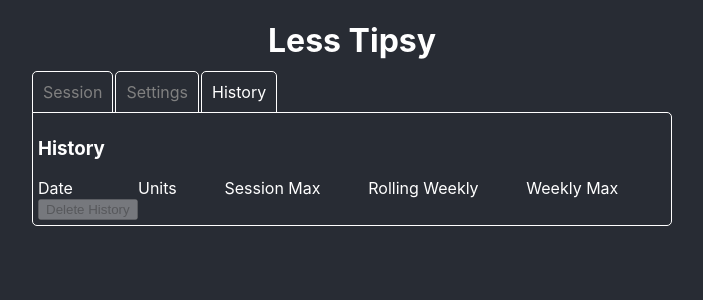
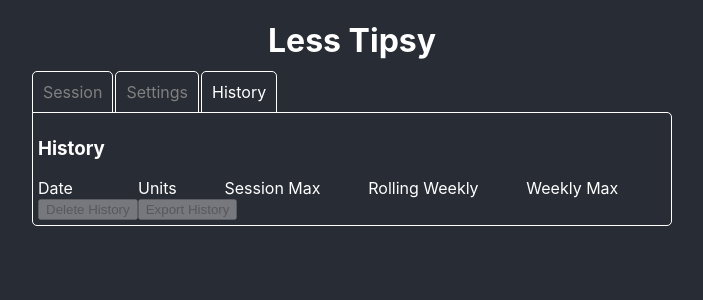
Before and after one commit to shaunlusk/less-tipsy, a React (Create React App) app: page / in a window 1280 px wide. Both pictures are taken after a click on the element "History". Shown: the top 300 px of the page, without its empty margins (288-991 px from the left). Built offline with nearby package versions, Linux system fonts and the light colour scheme.

Commit message:
Export history

```diff
--- a/src/components/history-panel/history-panel.tsx
+++ b/src/components/history-panel/history-panel.tsx
@@ -1,6 +1,7 @@
 import * as React from 'react';
 import { DateDisplay } from '../date-display/date-display';
 import { NumberDisplay } from '../number-display/number-display';
+import { FileService, IHistoricSessionExportModel } from '../../services/file-service';
 import './history-panel.scss';
 
 export interface IHistoryPanelSession {
@@ -17,6 +18,16 @@ export interface IHistoryPanelProps {
 }
 
 class HistoryPanel extends React.Component<IHistoryPanelProps, any> {
+  private exportHistory() {
+    FileService.exportHistory(this.props.sessions.map<IHistoricSessionExportModel>(session => ({
+      date: session.date,
+      sessionMax: session.sessionMax,
+      weeklyMax: session.weeklyMax,
+      rollingWeekly: session.rollingWeekly,
+      unitsConsumed: session.unitsConsumed
+    })));
+  }
+
   render() {
     let idx = 0;
     return <div>
@@ -38,7 +49,11 @@ class HistoryPanel extends React.Component<IHistoryPanelProps, any> {
           </React.Fragment>
         })}
         </div>
-        <div className="history-panel-buttons"><button disabled={this.props.sessions.length === 0} onClick={this.props.deleteHistory}>Delete History</button></div>
+        <div className="history-panel-buttons">
+          <button disabled={this.props.sessions.length === 0} onClick={this.props.deleteHistory}>Delete History</button>
+          <button disabled={this.props.sessions.length === 0} onClick={this.exportHistory.bind(this)}>Export History</button>
+        </div>
+
       </div>
   }
 }
--- /dev/null
+++ b/src/services/file-service.tsx
@@ -0,0 +1,23 @@
+import { saveFile } from '../utils/save-file';
+
+export interface IHistoricSessionExportModel {
+  unitsConsumed: number;
+  sessionMax: number;
+  weeklyMax: number;
+  rollingWeekly: number;
+  date: Date;
+}
+
+export class FileService {
+  public static exportHistory(sessions: IHistoricSessionExportModel[]): void {
+    const data = this.historyToData(sessions);
+    saveFile(data, 'less-tipsy-history.csv', 'text/csv');
+  }
+
+  private static historyToData(sessions: IHistoricSessionExportModel[]) {
+    const data = 'Date,Units,Session Max,Rolling Weekly,Weekly Max\n';
+    return data + sessions.map(session =>
+      `${session.date},${session.unitsConsumed},${session.sessionMax},${session.rollingWeekly},${session.weeklyMax}`).join('\n');
+  }
+
+}
--- /dev/null
+++ b/src/utils/save-file.tsx
@@ -0,0 +1,13 @@
+export function saveFile(data: any, filename: string, type: string) {
+  var file = new Blob([data], {type: type});
+  const a = document.createElement("a"),
+          url = URL.createObjectURL(file);
+  a.href = url;
+  a.download = filename;
+  document.body.appendChild(a);
+  a.click();
+  setTimeout(function() {
+      document.body.removeChild(a);
+      window.URL.revokeObjectURL(url);
+  }, 0);
+}
```
Also changed, not shown: scratch.txt.
